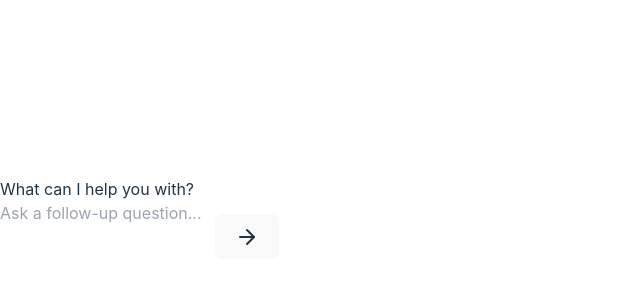
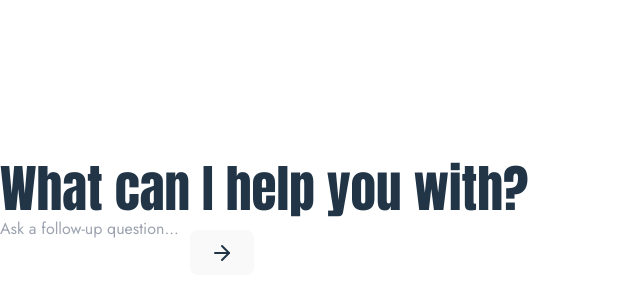
Before and after one commit to SAHIXXX12/AI-Search-Engine, a React (Vite) app: page / in a window 1280 px wide. Shown: the part 182-482 px from the top of the page, without its empty margins (0-640 px from the left). Built offline with nearby package versions, Linux system fonts and the light colour scheme.

Commit message:
fix style, font

```diff
--- a/index.html
+++ b/index.html
@@ -3,6 +3,8 @@
   <head>
     <meta charset="UTF-8" />
     <link rel="icon" type="image/svg+xml" href="/vite.svg" />
+    <link href="https://fonts.googleapis.com/css2?family=Jost:wght@300;400;500;600;700&display=swap" rel="stylesheet">
+    <link href="https://fonts.googleapis.com/css2?family=Anton&display=swap" rel="stylesheet">
     <meta name="viewport" content="width=device-width, initial-scale=1.0" />
     <title>AI Search Engine</title>
   </head>
--- a/src/components/botMessage.tsx
+++ b/src/components/botMessage.tsx
@@ -1,8 +1,8 @@
 const BotMessage = ({text}:{text: string}) => {
     return (
-        <div className="bg-[#1b1f1f] rounded-lg p-2">
-            <div className="font-bold p-2 text-white text-xl">Answer</div>
-              <div className={`inline-block w-full p-2 text-white`}>
+        <div className="bg-[#f6f3ec] rounded-lg p-2">
+            <h1 className="font-bold p-2 text-[#35302a] text-xl">Answer</h1>
+              <div className={`inline-block w-full p-2 text-[#574c3f]`}>
                 {text}
               </div>
         </div>
--- a/src/components/sourceMessage.tsx
+++ b/src/components/sourceMessage.tsx
@@ -1,8 +1,8 @@
 const SourceMessage = ({sources}:{sources: string[]}) => {
     return (
-        <div className="bg-[#1b1f1f] rounded-lg p-2 mt-2">
-            <div className="font-bold p-2 text-white text-xl">Sources</div>
-              <div className={`inline-block w-full p-2 rounded-lg text-white`}>
+        <div className="bg-[#f6f3ec] rounded-lg p-2 mt-2">
+            <h1 className="font-bold p-2 text-[#35302a] text-xl">Sources</h1>
+              <div className={`inline-block w-full p-2 rounded-lg text-[#574c3f]`}>
                 {sources.map((source, index) => (
                     <li key={index}>
                         <a href={source} target="_blank" rel="noopener noreferrer">
--- a/src/components/thinking.tsx
+++ b/src/components/thinking.tsx
@@ -17,8 +17,8 @@ const Thinking: React.FC = () => {
   }, []);
 
   return (
-    <div className="flex items-center space-x-2 text-gray-500 animate-pulse">
-      <div className="w-4 h-4 rounded-full bg-gray-400 animate-bounce"></div>
+    <div className="flex items-center space-x-2 text-[#574c3f] animate-pulse">
+      <div className="w-4 h-4 rounded-full bg-[#574c3f] animate-bounce"></div>
       <span className="text-lg font-medium">
         Thinking{dots}
       </span>
--- a/src/components/userMessage.tsx
+++ b/src/components/userMessage.tsx
@@ -3,7 +3,7 @@
 const UserMessage = ({text}:{text: string}) => {
     return (
         <div>
-              <div className={`inline-block w-full p-2 rounded-lg bg-[#2b2f30] text-white`}>
+              <div className={`inline-block w-full p-2 rounded-lg bg-[#35302a] text-[#f6f3ec]`}>
                 {text}
               </div>
         </div>
--- a/src/index.css
+++ b/src/index.css
@@ -3,7 +3,7 @@
 @tailwind utilities;
 
 :root {
-  font-family: Inter, system-ui, Avenir, Helvetica, Arial, sans-serif;
+  font-family: 'Jost', system-ui, Avenir, Helvetica, Arial, sans-serif;
   line-height: 1.5;
   font-weight: 400;
 
@@ -37,6 +37,7 @@ body {
 h1 {
   font-size: 3.2em;
   line-height: 1.1;
+  font-family: 'Anton', sans-serif;
 }
 
 button {
--- a/src/pages/Chat.tsx
+++ b/src/pages/Chat.tsx
@@ -1,18 +1,18 @@
-import { useState, useEffect } from 'react';
-import UserMessage from '../components/userMessage';
-import BotMessage from '../components/botMessage';
-import SourceMessage from '../components/sourceMessage';
-import { ArrowRight } from 'lucide-react';
-import Thinking from '../components/thinking';
+import { useState, useEffect } from "react";
+import UserMessage from "../components/userMessage";
+import BotMessage from "../components/botMessage";
+import SourceMessage from "../components/sourceMessage";
+import { ArrowRight } from "lucide-react";
+import Thinking from "../components/thinking";
 
 interface Message {
   text: string;
-  type: 'user' | 'bot';
+  type: "user" | "bot";
   sources?: string[];
 }
 
 function App() {
-  const [input, setInput] = useState<string>('');
+  const [input, setInput] = useState<string>("");
   const [messages, setMessages] = useState<Message[]>([]);
   const [thinking, setThinking] = useState(false);
 
@@ -23,14 +23,14 @@ function App() {
     if (!input) return;
 
     // Append user message to messages
-    setMessages((prev) => [...prev, { text: input, type: 'user' }]);
+    setMessages((prev) => [...prev, { text: input, type: "user" }]);
 
     try {
       const response = await fetch(`${import.meta.env.VITE_API_URL}/search`, {
-        method: 'POST',
+        method: "POST",
         headers: {
-          'Content-Type': 'application/json',
-          'Access-Control-Allow-Origin': '*',
+          "Content-Type": "application/json",
+          "Access-Control-Allow-Origin": "*",
         },
         body: JSON.stringify({ msg: input }),
       });
@@ -38,15 +38,21 @@ function App() {
       const data = await response.json();
       console.log(data);
       // Append bot response to messages
-      setMessages((prev) => [...prev, { text: data.response, sources: data.sources, type: 'bot' }]);
+      setMessages((prev) => [
+        ...prev,
+        { text: data.response, sources: data.sources, type: "bot" },
+      ]);
     } catch (error) {
       console.error("Error while fetching data:", error);
-      setMessages((prev) => [...prev, { text: "Error fetching response.", type: 'bot' }]);
+      setMessages((prev) => [
+        ...prev,
+        { text: "Error fetching response.", type: "bot" },
+      ]);
     }
 
     // Clear input
     setThinking(false);
-    setInput('');
+    setInput("");
   };
 
   useEffect(() => {
@@ -56,9 +62,8 @@ function App() {
     }
   }, [input, messages]);
 
-
   return (
-    <div className="flex flex-col h-screen w-screen bg-[#232627] pt-20 text-black">
+    <div className="flex flex-col h-screen w-screen bg-[#b7a58f] pt-20 text-black">
       {/* <button
         onClick={handleNewThread}
         className="absolute w-fit rounded-lg bg-gray-500 px-4 py-2 mx-4 text-white hover:bg-gray-600"
@@ -69,39 +74,41 @@ function App() {
       {messages.length ? (
         <div
           id="chat-container"
-          className="w-full flex-1 self-center overflow-y-auto max-w-3xl p-4 space-y-4"
+          className="w-screen flex flex-col items-center self-center overflow-y-auto p-4 space-y-4"
         >
+          <div className="flex-1 max-w-4xl w-full items-center self-center p-4 pb-24 space-y-4">
             {messages.map((msg, index) => (
-            <div key={index} className={msg.type === 'user' ? '' : ''}>
+              <div key={index} className={msg.type === "user" ? "" : ""}>
                 {/* <span className={`inline-block p-2 rounded-lg ${msg.type === 'user' ? 'bg-blue-500 text-white' : 'bg-gray-300 text-black'}`}>
                 {msg.text}
               </span> */}
-              {msg.type === 'user' ? (
+                {msg.type === "user" ? (
                   <UserMessage text={msg.text} />
                 ) : (
                   <div>
                     <BotMessage text={msg.text} />
-                  { msg.sources?.length && <SourceMessage sources={msg.sources} />}
-                  <hr className='my-10'/>
+                    {msg.sources?.length && (
+                      <SourceMessage sources={msg.sources} />
+                    )}
+                    {/* <hr className='my-10 border-[#35302a]' /> */}
                   </div>
                 )}
               </div>
             ))}
             {thinking && <Thinking />}
           </div>
+        </div>
       ) : (
-        <div className="text-center text-3xl text-white pt-20">
+        <h1 className="text-center text-5xl text-[#574c3f] pt-60">
           What can I help you with?
-        </div>
+        </h1>
       )}
 
       {/* Footer */}
       <div
-        className={`w-full p-4 self-center max-w-3xl ${
-          messages.length ? "border-t" : ""
-        }`}
+        className={`fixed bottom-0 w-full p-4  self-center max-w-4xl bg-transparent`}
       >
-        <form onSubmit={handleSubmit} className="relative flex">
+        <form onSubmit={handleSubmit} className="relative flex px-4 pr-6">
           <textarea
             disabled={thinking}
             placeholder="Ask a follow-up question..."
@@ -113,14 +120,14 @@ function App() {
                 handleSubmit(e);
               }
             }}
-            className="w-full p-4 pr-24 rounded-lg border border-gray-300 focus:outline-none focus:border-gray-400 bg-[#1b1f1f] shadow-[0_0_15px_rgba(0,0,0,0.5)] shadow-white text-white"
+            className="w-full p-4 pr-24 rounded-lg border border-gray-300 focus:outline-none focus:border-gray-400 bg-[#35302a] shadow-[0_0_15px_rgba(0,0,0,0.5)] shadow-white text-white"
             rows={2}
-            style={{ resize: 'none' }}
+            style={{ resize: "none" }}
             aria-label="Chat message input"
           />
           <button
             type="submit"
-            className="absolute right-4 top-1/2 -translate-y-1/2 p-2 text-gray-400 bg-gray-500 hover:text-gray-600"
+            className="absolute right-8 top-1/2 -translate-y-1/2 p-2 text-[#794444] bg-[#b7a58f] rounded-full hover:text-[#794444]"
             aria-label="Send message"
           >
             <ArrowRight />
```
Lines whose indentation alone changed are shown as unchanged.
